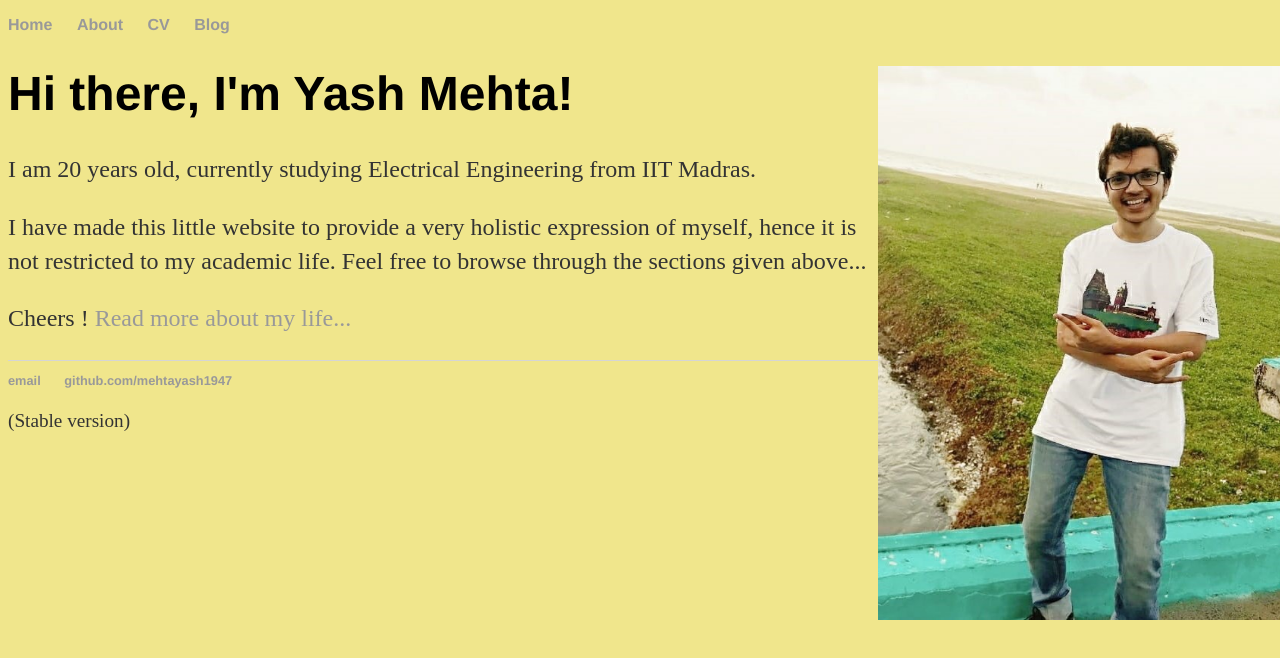
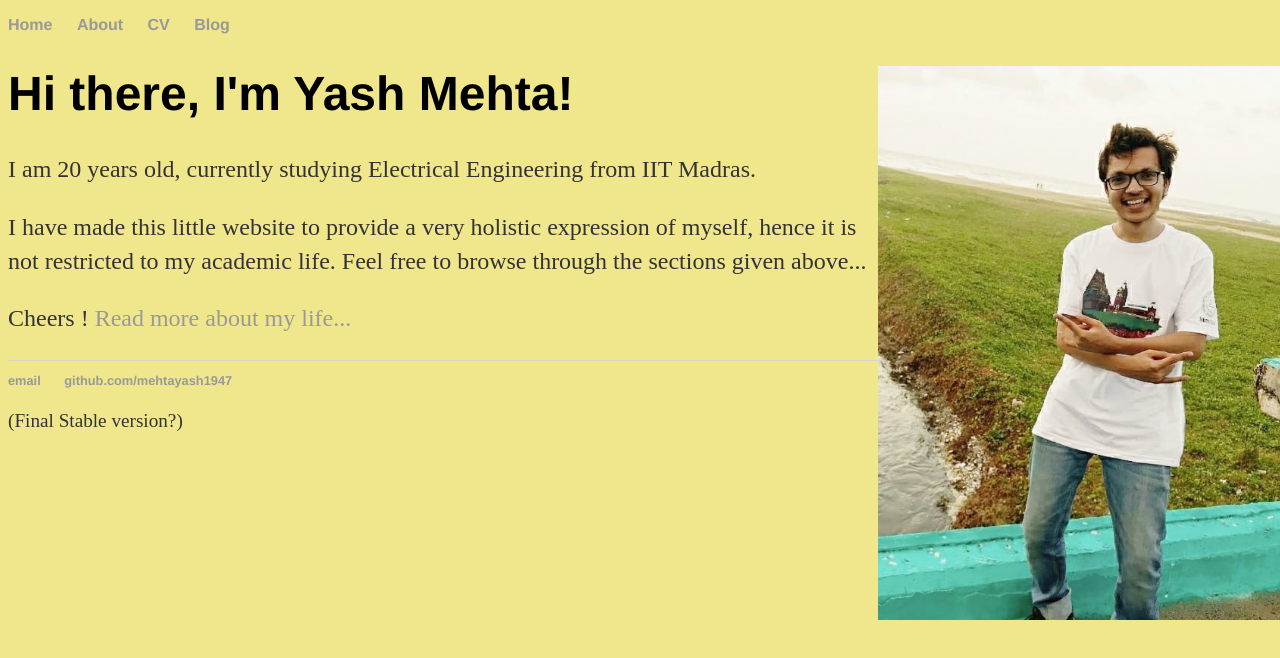
Before and after one commit to mehtayash1947/mehtayash1947.github.io, a plain HTML site: page index.html in a window 1280 px wide. Drawn offline with Linux system fonts and the light colour scheme.

Commit message:
Update index.html

```diff
--- a/index.html
+++ b/index.html
@@ -30,7 +30,7 @@
         		<li><a href="mailto:ee19b139@smail.iitm.ac.in">email</a></li>
         		<li><a href="https://github.com/mehtayash1947">github.com/mehtayash1947</a></li>
 			</ul>
-			<p> (Stable version)</p>
+			<p> (Final Stable version?)</p>
 		</footer>
 	</body>
 </html>
```
